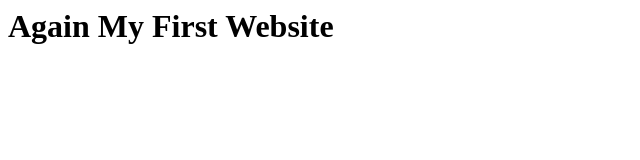
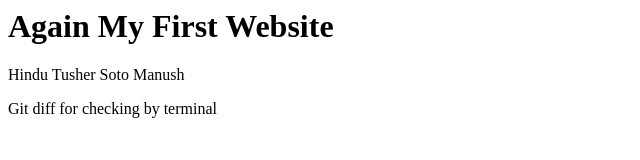
Before and after one commit to ajoy100/-Web-Development-First, a plain HTML site: page index.html in a window 1280 px wide. Shown: the whole page, without its empty margins (0-640 px from the left). Drawn offline with Linux system fonts and the light colour scheme.

Commit message:
Someting

```diff
--- a/index.html
+++ b/index.html
@@ -1 +1,3 @@
 <h1>Again My First Website</h1>
+<p>Hindu Tusher Soto Manush</p>
+<p>Git diff for checking by terminal </p>
```
